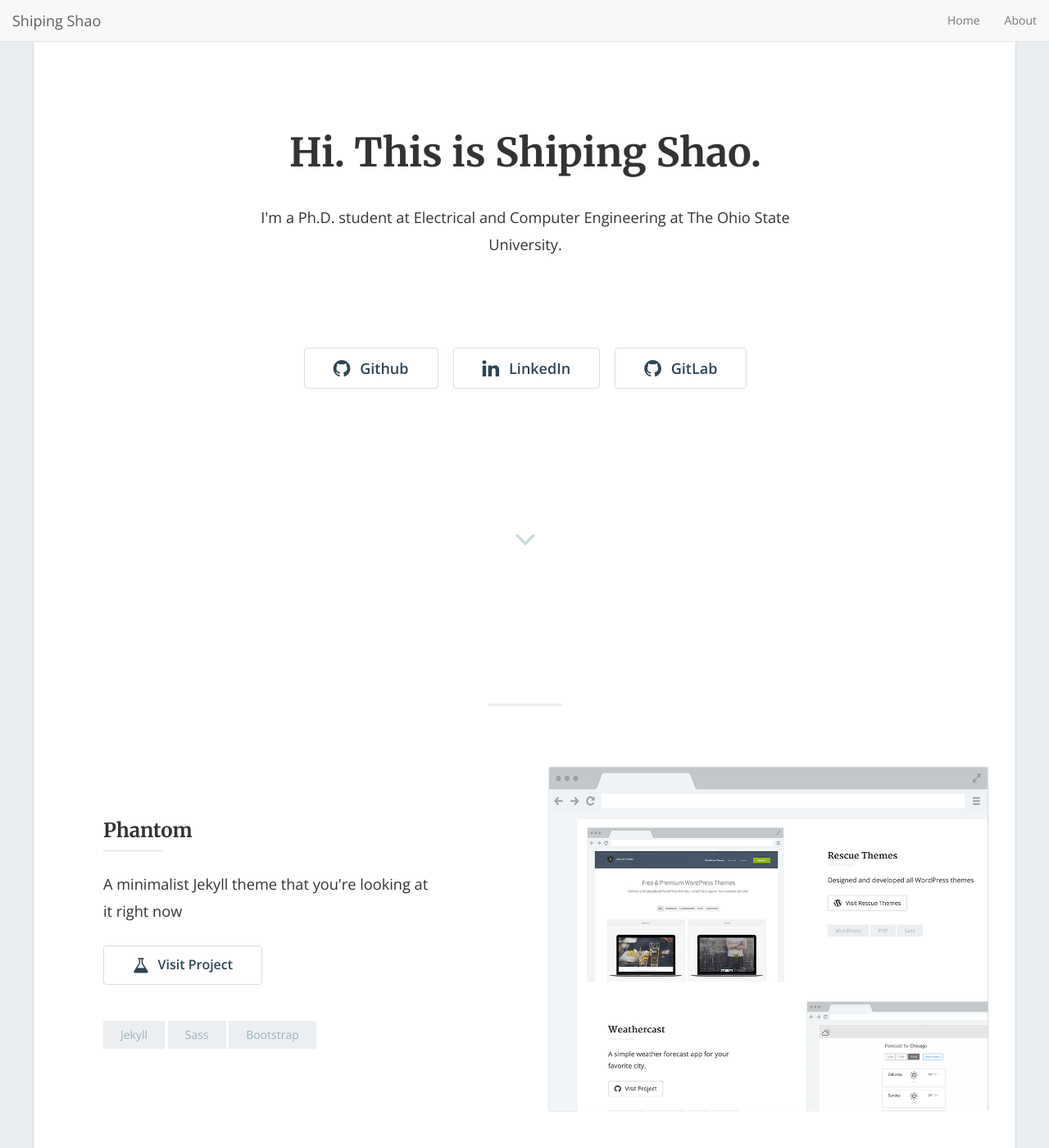
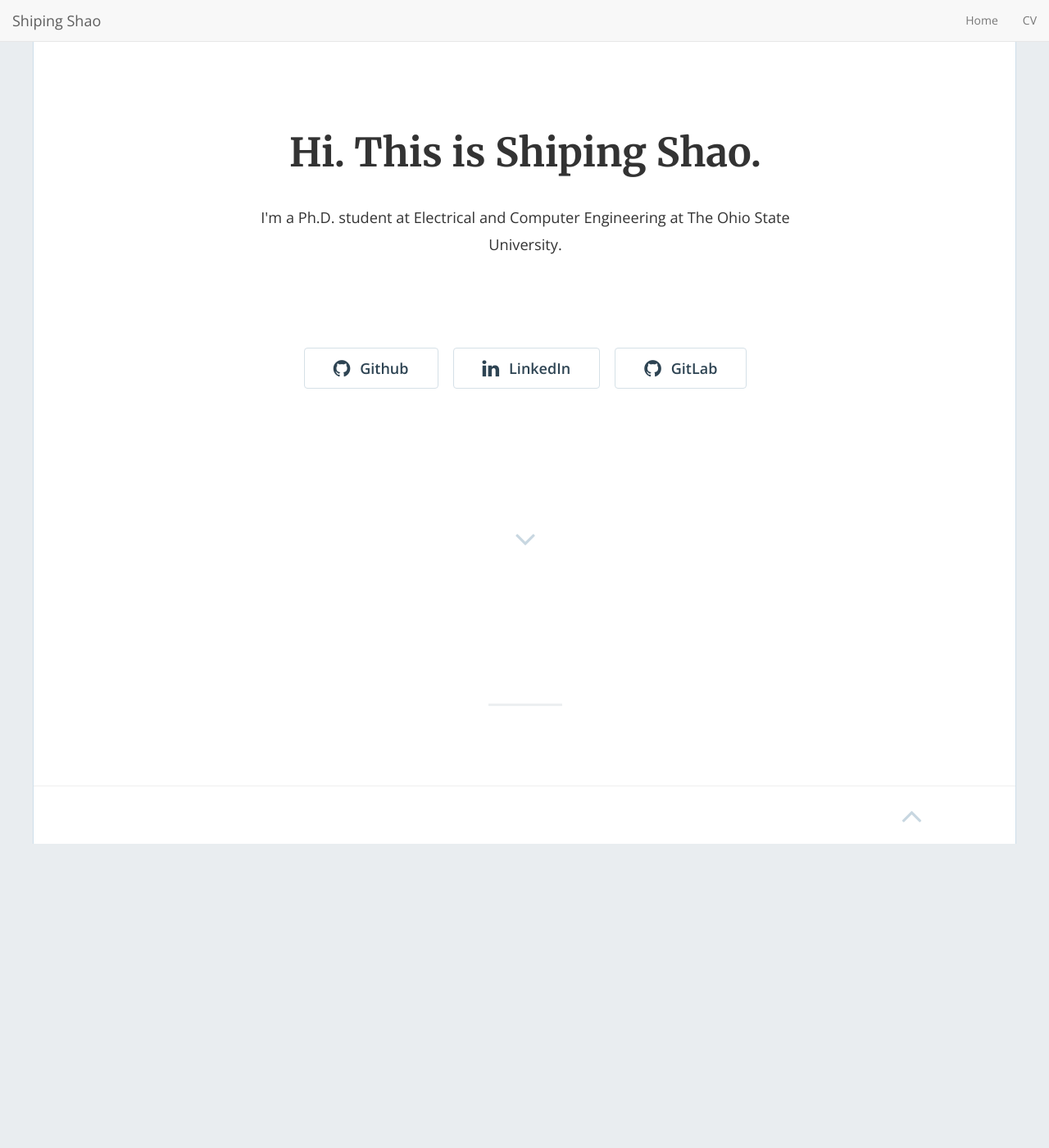
Before and after one commit to momodupi/momodupi.github.io, a Jekyll site: the page built from index.html, in a window 1280 px wide and 1400 px high. Shown: the whole window at 82% size. Built offline with Jekyll 4.4.1, drawn with Linux system fonts in a browser that asks for light colours; nearby versions of some CDN libraries; the list of posts is cut into pages by our own code; some of the changed text lies outside the part shown.

Commit message:
add posts change style

```diff
--- a/_config.yml
+++ b/_config.yml
@@ -62,7 +62,7 @@
   sort_field: 'date'
 
   # Optional, sorts the posts in reverse order (omit to default decending or sort_reverse: true)
-  sort_reverse: true
+  sort_reverse: false
 
   # Optional, the default category to use, omit or just leave this as 'posts' to get a backwards-compatible behavior (all posts)
   category: 'posts'
@@ -100,4 +100,4 @@
 enable_nav: true
 nav_item:
   - { url: '/', text: 'Home' }
-  - { url: '/about', text: 'About' }
+  - { url: '/CV', text: 'CV' }
--- a/_includes/post-content.html
+++ b/_includes/post-content.html
@@ -1,7 +1,21 @@
 <div class="content">
   <h3 class="title">{{ post.title }}</h3>
 
-  <p class="excerpt">{{ post.lead_text }}</p>
+  {% if post.lead_text1 != empty %}
+  <p class="excerpt">{{ post.lead_text1 }}</p>
+  {% endif %}
+
+  {% if post.lead_text2 != empty %}
+  <p class="excerpt">{{ post.lead_text2 }}</p>
+  {% endif %}
+
+  {% if post.lead_text3 != empty %}
+  <p class="excerpt">{{ post.lead_text3 }}</p>
+  {% endif %}
+
+  {% if post.lead_text4 != empty %}
+  <p class="excerpt">{{ post.lead_text4 }}</p>
+  {% endif %}
 
   {% if post.project_link != empty %}
   <a href="{{ post.project_link }}" class="project-link"><button class="btn btn-default btn-lg"><i class="fa fa-{{post.button_icon}} fa-lg"></i>{{post.button_text}}</button></a>
--- a/css/style.scss
+++ b/css/style.scss
@@ -274,7 +274,7 @@
       margin-bottom: 1.5em;
       &:after {
         content: '';
-        position: absolute;
+        position: relative;
         top: 1.5em;
         left: 0;
         width: 3em;
```
Also changed, not shown: _posts/2016-02-17-weathercast.md (deleted, +0 -13 lines), _posts/2016-02-18-phantom-jekyll-template.md (deleted, +0 -13 lines), _posts/2016-02-19-rescue-themes.md (deleted, +0 -13 lines), _posts/2016-02-20-bloc-jams-angular.md (deleted, +0 -13 lines), about.md (deleted, +0 -8 lines), README.md.
